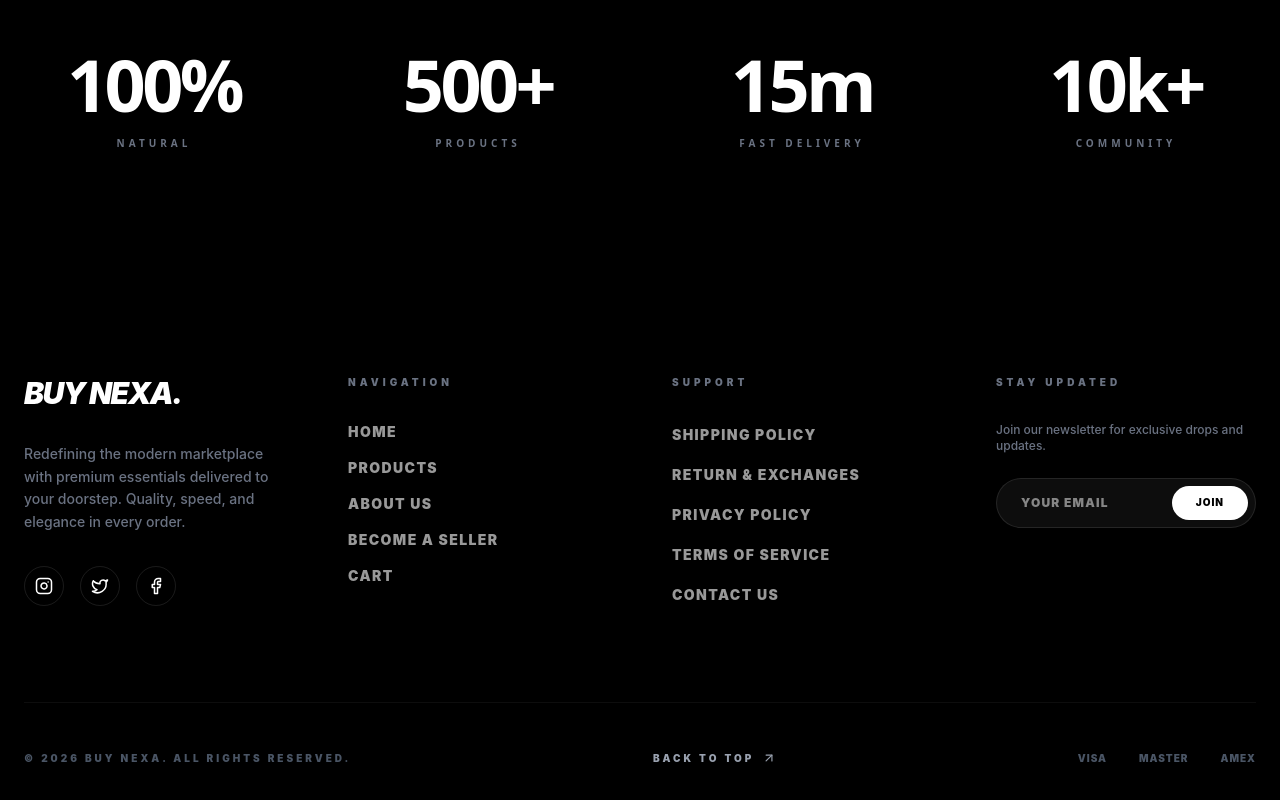
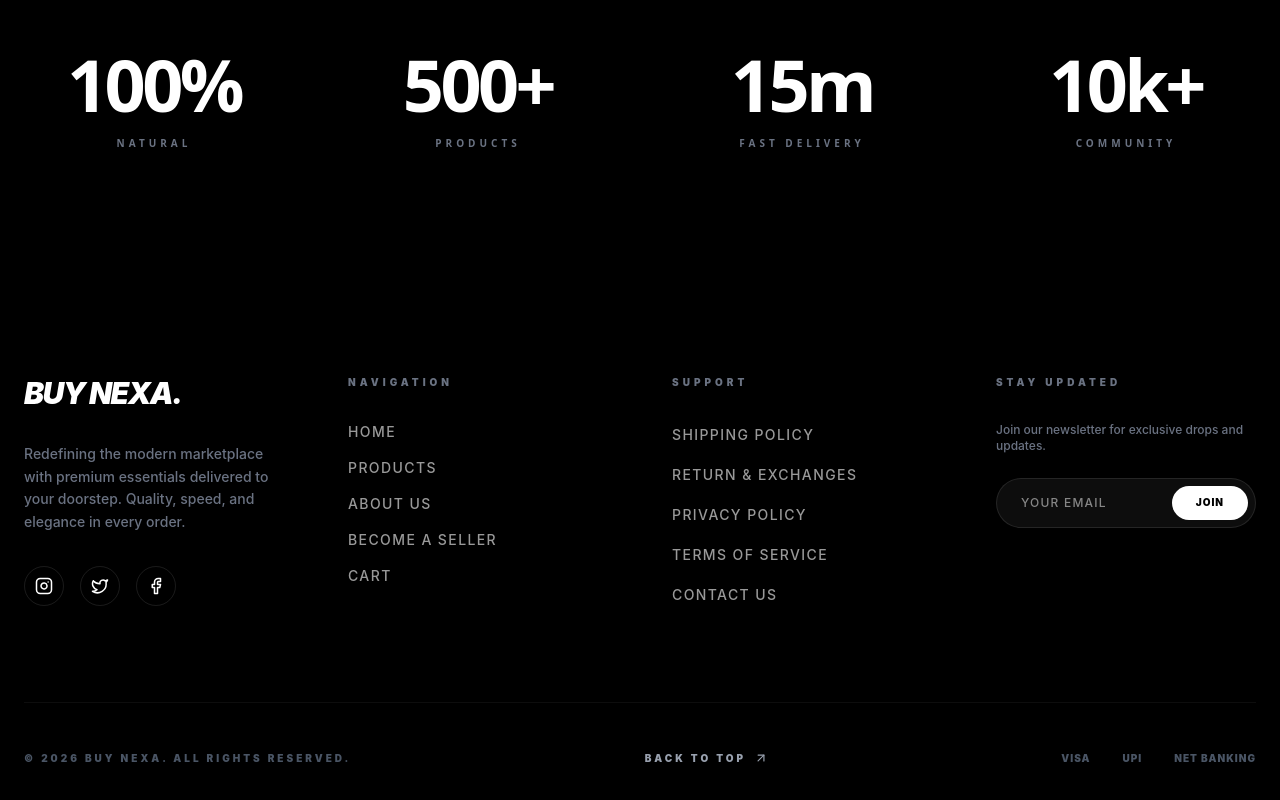
Before and after one commit to omkar-009/Buy-Nexa, a React (Vite) app in the folder frontend/: page /about in a window 1280 px wide. Shown: the part 1706-2506 px from the top of the page. Built offline with nearby package versions, Linux system fonts and the light colour scheme; no server answers.

Commit message:
UI updates

```diff
--- a/frontend/src/components/AuthModal.jsx
+++ b/frontend/src/components/AuthModal.jsx
@@ -116,7 +116,7 @@ export default function AuthModal({ isOpen, onClose }) {
 
                         <div className="relative z-10">
                             <div className="flex items-center gap-2 text-sm font-bold tracking-widest text-gray-500">
-                                <span>SNITCH</span>
+                                <span>Buy Nexa</span>
                                 <span className="w-8 h-[1px] bg-gray-800" />
                                 <span>2026</span>
                             </div>
--- a/frontend/src/components/Footer.jsx
+++ b/frontend/src/components/Footer.jsx
@@ -37,7 +37,7 @@ export default function Footer() {
                         <ul className="space-y-4 p-0">
                             {['Home', 'Products', 'About Us', 'Become a Seller', 'Cart'].map((item) => (
                                 <li key={item}>
-                                    <a href="#" className="text-sm font-black uppercase tracking-widest text-white/60 hover:text-white flex items-center gap-2 group transition-all">
+                                    <a href="#" className="text-sm font-medium uppercase tracking-widest text-white/60 hover:text-white flex items-center gap-2 group transition-all">
                                         {item} <ArrowUpRight size={14} className="opacity-0 group-hover:opacity-100 transition-opacity" />
                                     </a>
                                 </li>
@@ -51,7 +51,7 @@ export default function Footer() {
                         <ul className="space-y-4 p-0">
                             {['Shipping Policy', 'Return & Exchanges', 'Privacy Policy', 'Terms of Service', 'Contact Us'].map((item) => (
                                 <li key={item}>
-                                    <a href="#" className="text-sm font-black uppercase tracking-widest text-white/60 hover:text-white transition-all">
+                                    <a href="#" className="text-sm cursor-pointer font-medium uppercase tracking-widest text-white/60 hover:text-white transition-all">
                                         {item}
                                     </a>
                                 </li>
@@ -67,7 +67,7 @@ export default function Footer() {
                             <input
                                 type="email"
                                 placeholder="YOUR EMAIL"
-                                className="w-full bg-white/5 border border-white/10 rounded-full py-4 px-6 text-xs font-black tracking-widest focus:outline-none focus:border-white transition-all"
+                                className="w-full bg-white/5 border border-white/10 rounded-full py-4 px-6 text-xs font-medium tracking-widest focus:outline-none focus:border-white transition-all"
                             />
                             <button className="absolute right-2 top-2 bottom-2 bg-white text-black px-6 rounded-full font-black text-[10px] uppercase tracking-widest hover:bg-gray-200 transition-all">
                                 Join
@@ -88,8 +88,8 @@ export default function Footer() {
                     </button>
                     <div className="flex gap-8">
                         <span className="text-[10px] font-black text-gray-600 uppercase tracking-widest">VISA</span>
-                        <span className="text-[10px] font-black text-gray-600 uppercase tracking-widest">MASTER</span>
-                        <span className="text-[10px] font-black text-gray-600 uppercase tracking-widest">AMEX</span>
+                        <span className="text-[10px] font-black text-gray-600 uppercase tracking-widest">UPI</span>
+                        <span className="text-[10px] font-black text-gray-600 uppercase tracking-widest">NET BANKING</span>
                     </div>
                 </div>
             </div>
```
